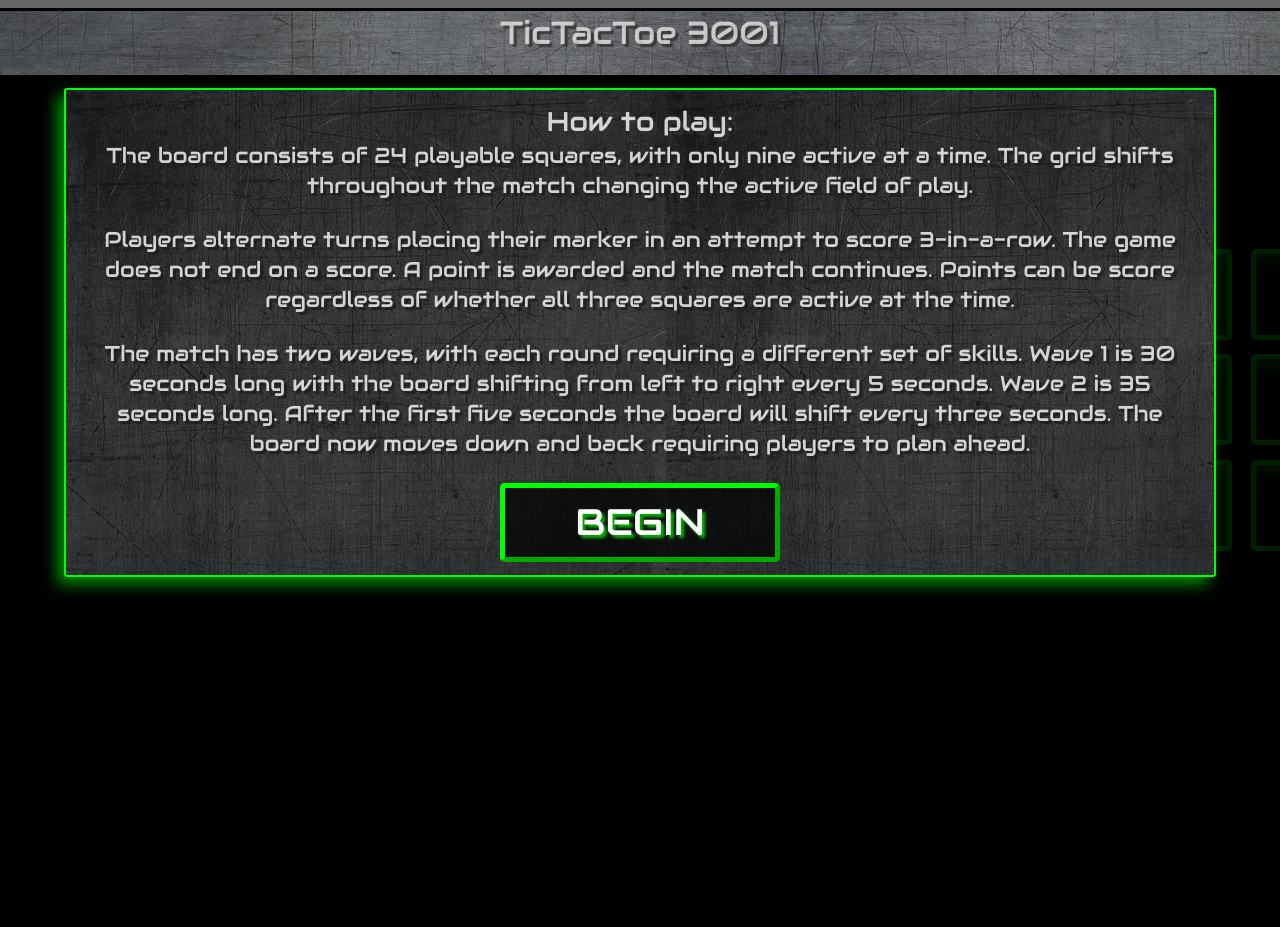
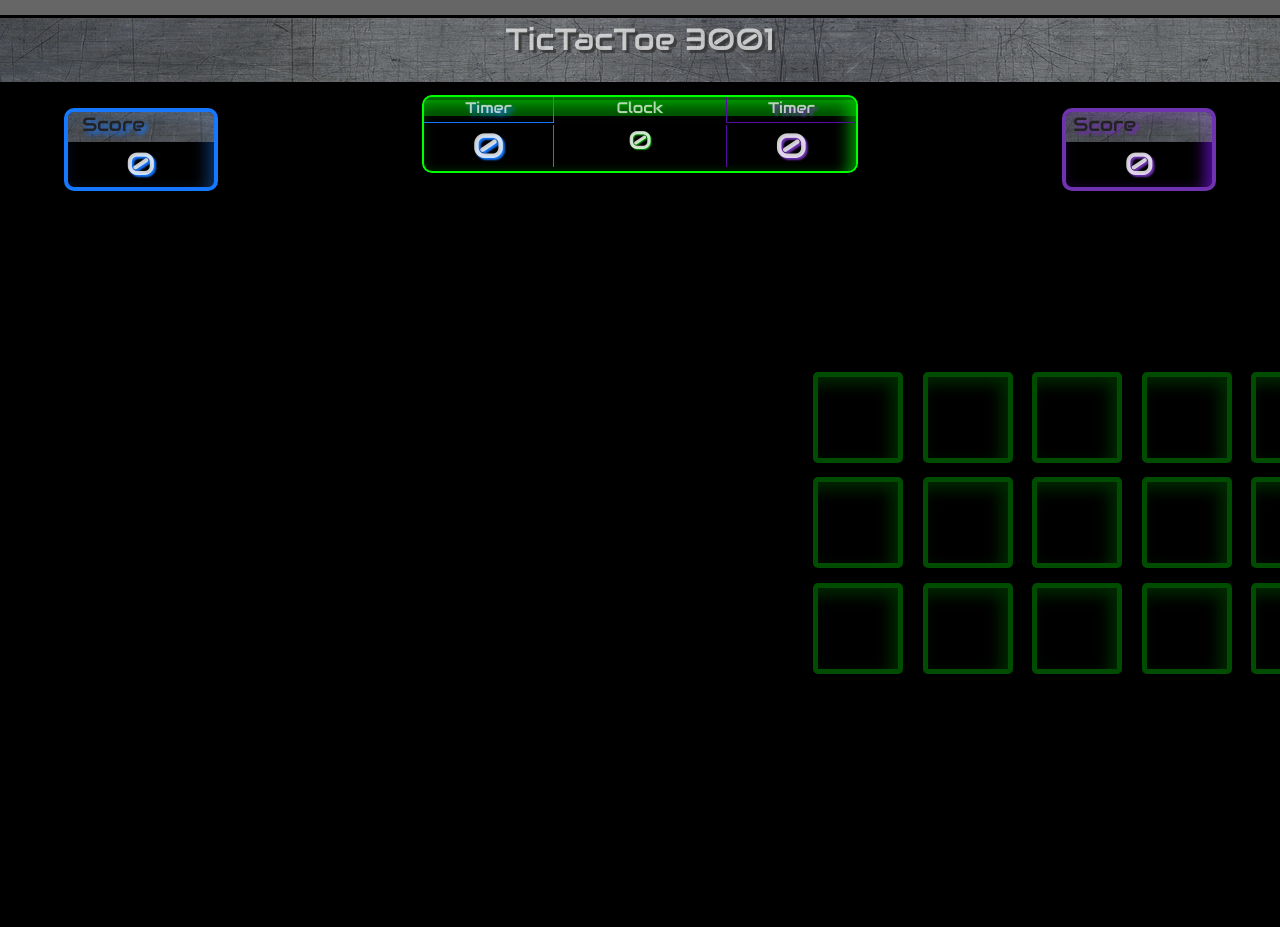
Before and after one commit to AnthonyCorrado/t3-3001-firebase, a PHP site: page / in a window 1280 px wide. Before the commit the page ends 594 px from the top, so only its background shows below. Run offline with PHP 8.4, Linux system fonts and the light colour scheme; some libraries are stand-ins or nearby versions.

Commit message:
major overhaul to scaling

```diff
--- a/css/style.css
+++ b/css/style.css
@@ -12,6 +12,7 @@ body {
 	position: absolute;
 	background-color: rgba(0,0,0,.6);
 	z-index: 6;
+	display: none;
 }
 .startPrompt {
 	margin: 0 5%;
@@ -161,8 +162,11 @@ span {
 }
 .scoreboard {
 	width: 100%;
-	height: 0;
 	padding-bottom: 11%;
+}
+.top-scoreboard {
+	width: 100%;
+	position: relative;
 }
 .bottom-scoreboard {
 	width: 100%;
@@ -170,7 +174,7 @@ span {
 #main-timer {
 	margin: 0 auto;
 	margin-top: 1%;
-	width: 30%;
+	width: 34%;
 	border: 2px solid rgba(0, 255, 0, 1);
 	border-radius: 10px;
 	-webkit-box-shadow: inset -7px 7px 15px 0px rgba(0,255,0,0.55);
@@ -185,19 +189,21 @@ span {
 	line-height: -2;
 }
 #timer-name {
-	width: 37.5%;
+	width: 40%;
 	margin: 0 auto;
 	/*background: url("../images/bg_nav_metal.png");*/
 	text-shadow: 1px 1px 1px rgba(0, 255, 0, .2);
 	display: inline-block;
 	text-align: center;
 	color: rgba(255, 255, 255, .8);
+	float: left;
 }
 #timer-count {
-	width: 37.5%;
+	width: 40%;
 	display: inline-block;
 	text-align: center;
 	line-height: 0;
+	float: left;
 }
 .timer-font-scale {
 	font-size: 1em;
@@ -205,6 +211,10 @@ span {
 .white {
 	color: rgba(255, 255, 255, 0.7);
 	background-color: rgba(0, 255, 0, 0.3);
+}
+.scaling-font {
+	text-align: left;
+	padding: 0 5%;
 }
 #p1-scorebox {
 	width: 12%;
@@ -240,13 +250,15 @@ span {
 	display: inline-block;
 	border-right: 1px solid rgba(22, 120, 255, 1);
 	border-bottom: 1px solid rgba(22, 120, 255, 1);
+	float: left;
 }
 #p1-timer {
 	width: 30%;
 	text-align: center;
 	text-shadow: 2px 2px 2px rgba(22, 120, 255, 1);
+	border-right: 1px solid rgba(22, 120, 255, 1);
 	display: inline-block;
-	border-right: 1px solid rgba(22, 120, 255, 1);
+	float: left;
 }
 #p2-scorebox {
 	width: 12%;
@@ -282,6 +294,7 @@ span {
 	display: inline-block;
 	border-left: 1px solid rgba(83, 13, 159, 1);
 	border-bottom: 1px solid rgba(83, 13, 159, 1);
+	float: left;
 }
 #p2-timer {
 	width: 30%;
@@ -289,6 +302,7 @@ span {
 	display: inline-block;
 	text-shadow: 2px 2px 2px rgba(111, 50, 177, 1);
 	border-left: 1px solid rgba(83, 13, 159, 1);
+	float: left;
 }
 #title {
 	margin: 0 auto;
@@ -466,74 +480,48 @@ span {
 	padding-right: 30%;
 	text-shadow: 3px 3px 3px rgba(111, 50, 177, 1);
 }
-.player
-@media (min-width: 630px) {
-    .test {border: 4px solid rgba(0, 255, 0, 1); }
-    .test:hover {border: 4px solid rgba(255, 0, 0, 1); }
-    #title-text { font-size: 1.4em; }
+@media (min-width: 1040px) {
+  .test {border: 5px solid rgba(0, 255, 0, 1); }
+  .test:hover {border: 5px solid rgba(255, 0, 0, 1); }
+}
+
+@media (min-width: 641px) {
+  .test {border: 4px solid rgba(0, 255, 0, 1); }
+  .test:hover {border: 4px solid rgba(255, 0, 0, 1); }
     body { border-top: 15px solid rgba(255, 255, 255, .4); }
 		body { border-bottom: 15px solid rgba(255, 255, 255, .4);}
 }
+/* responsive startup screen and --------- */
 
-@media (min-width: 900px) {
-    .scoreboard { padding-bottom: 8%; }
-    #title-text { font-size: 1.9em; }
-}
 
-@media (min-width: 1100px) {
-    .test {border: 5px solid rgba(0, 255, 0, 1); }
-    .test:hover {border: 5px solid rgba(255, 0, 0, 1); }
-    #title-text { font-size: 2em }}
-    #main-timer {
-    		padding-bottom: 1px;
-    }
-}
-
-@media (min-width: 1230px) {
-    #title-text { font-size: 2.5em }
-}
-/* responsive startup screen and --------- */
-@media (min-width: 841px) and (max-width: 1080px) {
-	.large-text3, .large-text2, .large-text1 {
-		font-size: 8em;
-	}
-	.message-text {
-		font-size: 2.5em;
-	}
-	.custom-button {
-		font-size: 2.9em;
-	}
-}
-
-@media (min-width: 481px) and (max-width: 840px) {
-	.large-text3, .large-text2, .large-text1 {
-		font-size: 5em;
-	}
-	.message-text {
-		font-size: 1.5em;
-	}
-	.custom-button {
-		font-size: 1.7em;
-	}
-}
-@media (min-width: 0px) and (max-width: 480px) {
-	.large-text3, .large-text2, .large-text1 {
-		font-size: 2em;
+@media (max-width: 640px) {
+	.test {
+		border-radius: 2px;
+		border: 2px solid rgba(0, 255, 0, .8);
 	}
 	.startPrompt {
 		margin: 0;
 		width: 100%;
 	}
-	.message-text {
-		font-size: 1em;
-	}
-	.custom-button {
-		font-size: 1.2em;
+	#main-timer {
+		height: 45px;
 	}
 }
-@media (max-width: 640px) {
-	.test {
-		border-radius: 2px;
-		border: 2px solid rgba(0, 255, 0, .8);
+@media (max-width: 360px) {
+	#main-timer {
+		height: 27px;
+		border-radius: 4px;
+		border: 1px solid rgba(0, 255, 0, .8);
 	}
+	#p1-scorebox, #p2-scorebox {
+		width: 15%;
+		border-radius: 5px;
+	}
+	#p1-score-name, #p2-score-name {
+		height: 11px;
+	}
+
+		/*		$('#p1-timer').css({'height' : windowWidth * 0.042 });
+				$('#p2-timer').css({'height' : windowWidth * 0.042 });
+				$('#timer-count').css({'height' : windowWidth * 0.042 });*/
 }
--- a/index.html
+++ b/index.html
@@ -77,7 +77,7 @@
 		</div>
 	</div>
 			<div id="p1-scorebox">
-				<div id="p1-score-name"><h6>Score</h6></div>
+				<div id="p1-score-name"><h6 class="scaling-font">Score</h6></div>
 				<!-- <div id="p1-timer-name"><h6>Timer</h6></div> -->
 				<div id="p1-score"><h3 class="sub-font-scale"> {{ score1.length-1 }} </h3></div>
 				<!-- <div id="p1-timer"><h3 class="sub-font-scale"> {{ shotclock1 }} </h3></div> -->
@@ -89,17 +89,21 @@
 			<div class="player2Scored"><h5 class="p2ScoreText">P2 Scored</h5></div>
 
 			<div id="p2-scorebox">
-				<div id="p2-score-name"><h6>Score</h6></div>
+				<div id="p2-score-name"><h6 class="scaling-font">Score</h6></div>
 				<div id="p2-score"><h3 class="sub-font-scale"> {{ score2.length-1 }} </h3></div>
 			</div>
 
 			<div id="main-timer">
-				<div id="p1-timer-name"><h6 class="white">Timer</h6></div>
-				<div id="timer-name"><h6 class="white">Game Clock</h6></div>
-				<div id="p2-timer-name"><h6 class="white">Timer</h6></div>
-				<div id="p1-timer"><h6 class="danger1 timer-font-scale"> {{ shotclock1 }} </h6></div>
-				<div id="timer-count"><h6 class="timer-text"> {{ timer }} </h6></div>
-				<div id="p2-timer"><h6 class="danger2 timer-font-scale"> {{ shotclock2 }} </h6></div>
+				<div class="top-scoreboard">
+				  <div id="p1-timer-name"><h6 class="white">Timer</h6></div>
+				  <div id="timer-name"><h6 class="white">Clock</h6></div>
+				  <div id="p2-timer-name"><h6 class="white">Timer</h6></div>
+				</div>
+				<div class="bottom-scoreboard">
+				  <div id="p1-timer"><h6 class="danger1 timer-font-scale"> 0{{ shotclock1 }} </h6></div>
+				  <div id="timer-count"><h6 class="timer-text"> {{ timer }} </h6></div>
+				  <div id="p2-timer"><h6 class="danger2 timer-font-scale"> 0{{ shotclock2 }} </h6></div>
+				</div>
 			</div>
 
 		</div>
--- a/js/boardcontroller.js
+++ b/js/boardcontroller.js
@@ -26,6 +26,7 @@ var stopShotClock = false;
 $(window).ready(function() {
 	fontScaler();
 	fontScaler2();
+	borderScaler();
 });
 
 // resize core elements on device orientation flip or window resize ----->
@@ -35,6 +36,7 @@ $( window ).resize(function() {
 	markerSize = windowWidth * 0.035;
 	fontScaler();
 	fontScaler2();
+	borderScaler();
 });
 // -------------------------------------------------------------
 
@@ -622,15 +624,22 @@ function specialFX(fx){
 			if (windowWidth > 800 && windowWidth < 1200) {
 				$('.sub-font-scale').css({'font-size' : windowWidth * 0.024 });
 			}
+			// use these for the master font scaling methond ----------------->
 			else if (windowWidth < 801)	{
+				$('#title-text').css({'font-size' : emScaler });
 				$('.sub-font-scale').css({'font-size' : windowWidth * 0.035 });
 				$('.timer-font-scale').css({'font-size' : windowWidth * 0.035 });
 				$('.timer-text').css({'font-size' : windowWidth * 0.02 });
+				$('.scaling-font').css({'font-size' : windowWidth * 0.018 });
+				$('.white').css({'font-size' : windowWidth * 0.015 });
 			}
 			else {
+				$('#title-text').css({'font-size' : emScaler });
 				$('.sub-font-scale').css({'font-size' : windowWidth * 0.025 });
 				$('.timer-font-scale').css({'font-size' : windowWidth * 0.0275 });
 				$('.timer-text').css({'font-size' : windowWidth * 0.02 });
+				$('.white').css({'font-size' : windowWidth * 0.012 });
+				$('.scaling-font').css({'font-size' : windowWidth * 0.015 });
 			}
 			if (windowWidth < 400){
 				$('.font-helper').css({'font-size' : emScaler });
@@ -639,6 +648,41 @@ function specialFX(fx){
 				$('.board-container').css({'margin-top' : '2.5%'});
 			}
     });
+  }
+
+  function borderScaler() {
+		jQuery( document ).ready(function( $ ) {
+			$('.top-scoreboard').css({'height' : emScaler * 0.9});
+			$('.bottom-scoreboard').css({'height' : emScaler * 1.5});
+			$('#p1-timer-name').css({'height' : windowWidth * 0.02 });
+			$('#p2-timer-name').css({'height' : windowWidth * 0.02 });
+			$('#timer-name').css({'height' : windowWidth * 0.02 });
+			$('#p1-timer').css({'height' : windowWidth * 0.033 });
+			$('#p2-timer').css({'height' : windowWidth * 0.033 });
+			$('#timer-count').css({'height' : windowWidth * 0.033 });
+			if (windowWidth <= 650) {
+				$('#p1-scorebox').css({'border' : '2px solid rgba(22, 120, 255, 1)'});
+				$('#p2-scorebox').css({'border' : '2px solid rgba(111, 50, 177, 1)'});
+				if (roundCount === 1) {
+					$('.test').css({'border' : '2px solid rgba(0, 255, 0, 1)'});
+				}
+			}
+			else if (windowWidth > 650 && windowWidth < 1024) {
+				$('#p1-scorebox').css({'border' : '3px solid rgba(22, 120, 255, 1)'});
+				$('#p2-scorebox').css({'border' : '3px solid rgba(111, 50, 177, 1)'});
+				if (roundCount === 1) {
+					$('.test').css({'border' : '4px solid rgba(0, 255, 0, 1)'});
+				}
+			}
+			else {
+				$('#p1-scorebox').css({'border' : '4px solid rgba(22, 120, 255, 1)'});
+				$('#p2-scorebox').css({'border' : '4px solid rgba(111, 50, 177, 1)'});
+
+				if (roundCount === 1) {
+					$('.test').css({'border' : '5px solid rgba(0, 255, 0, 1)'});
+				}
+			}
+		});
   }
 
 	function nextUpFX() {
```
